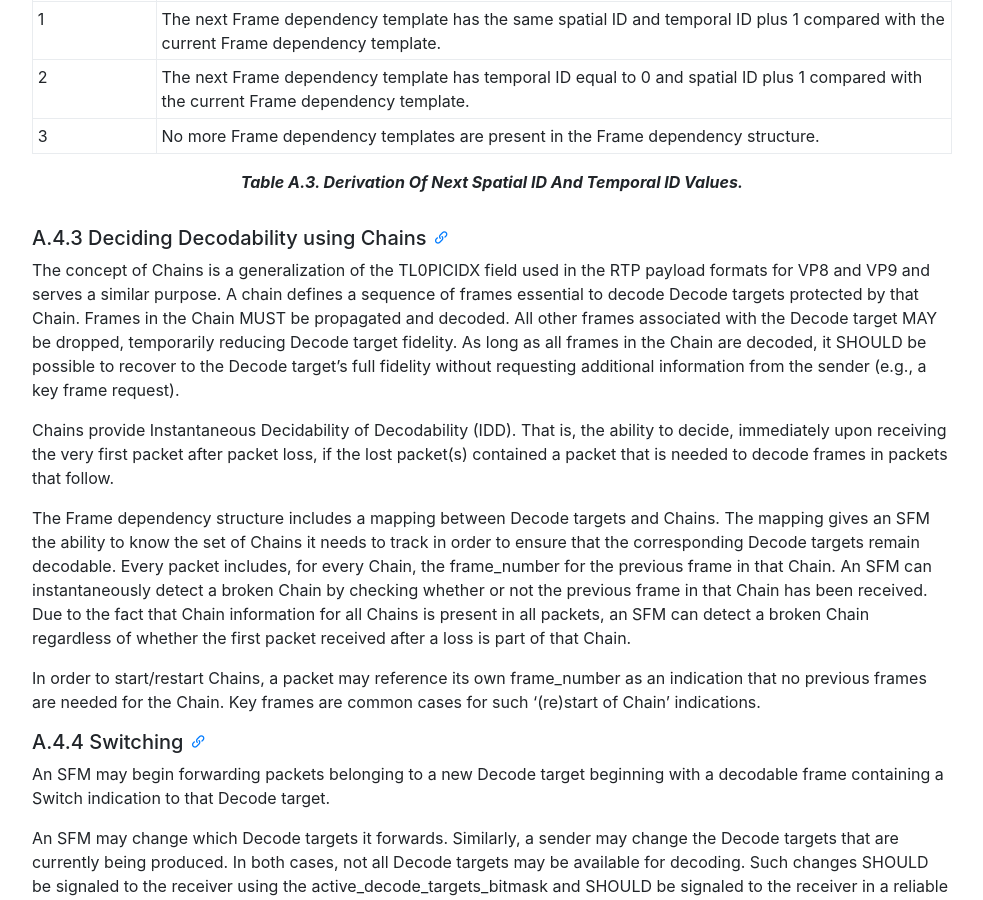
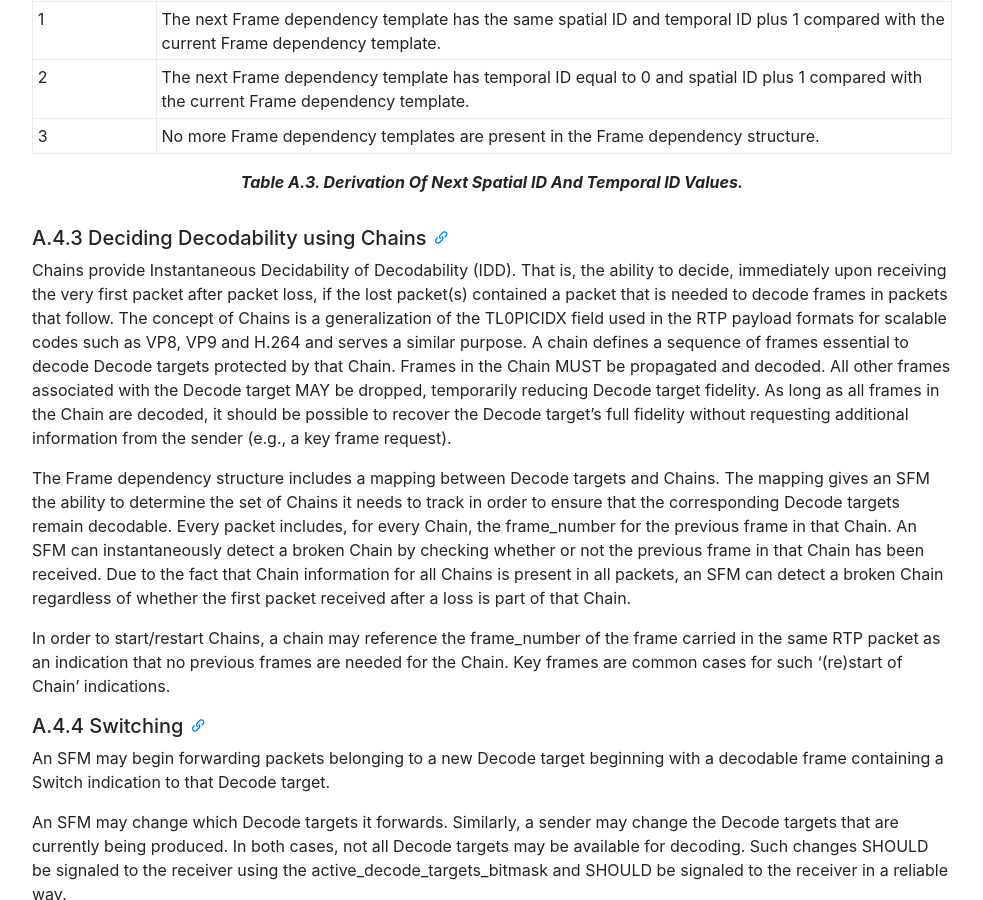
Before and after one commit to AOMediaCodec/av1-rtp-spec, a Jekyll site: the page built from index.md, in a window 1280 px wide and 900 px high, scrolled down 29285 px. Shown: the whole window, without its empty margins (53-1036 px from the left). Built offline with Jekyll 4.4.1, drawn with Linux system fonts in a browser that asks for light colours; nearby versions of some CDN libraries.

Commit message:
Update av1-rtp-spec.md

```diff
--- a/av1-rtp-spec.md
+++ b/av1-rtp-spec.md
@@ -1093,13 +1093,11 @@ Table A.3. Derivation Of Next Spatial ID And Temporal ID Values.
 
 ##### A.4.3 Deciding Decodability using Chains
 
-The concept of Chains is a generalization of the TL0PICIDX field used in the RTP payload formats for VP8 and VP9 and serves a similar purpose. A chain defines a sequence of frames essential to decode Decode targets protected by that Chain. Frames in the Chain MUST be propagated and decoded. All other frames associated with the Decode target MAY be dropped, temporarily reducing Decode target fidelity. As long as all frames in the Chain are decoded, it SHOULD be possible to recover to the Decode target’s full fidelity without requesting additional information from the sender (e.g., a key frame request).
+Chains provide Instantaneous Decidability of Decodability (IDD). That is, the ability to decide, immediately upon receiving the very first packet after packet loss, if the lost packet(s) contained a packet that is needed to decode frames in packets that follow. The concept of Chains is a generalization of the TL0PICIDX field used in the RTP payload formats for scalable codes such as VP8, VP9 and H.264 and serves a similar purpose. A chain defines a sequence of frames essential to decode Decode targets protected by that Chain. Frames in the Chain MUST be propagated and decoded. All other frames associated with the Decode target MAY be dropped, temporarily reducing Decode target fidelity. As long as all frames in the Chain are decoded, it should be possible to recover the Decode target’s full fidelity without requesting additional information from the sender (e.g., a key frame request).
 
-Chains provide Instantaneous Decidability of Decodability (IDD). That is, the ability to decide, immediately upon receiving the very first packet after packet loss, if the lost packet(s) contained a packet that is needed to decode frames in packets that follow.
+The Frame dependency structure includes a mapping between Decode targets and Chains. The mapping gives an SFM the ability to determine the set of Chains it needs to track in order to ensure that the corresponding Decode targets remain decodable. Every packet includes, for every Chain, the frame_number for the previous frame in that Chain. An SFM can instantaneously detect a broken Chain by checking whether or not the previous frame in that Chain has been received. Due to the fact that Chain information for all Chains is present in all packets, an SFM can detect a broken Chain regardless of whether the first packet received after a loss is part of that Chain.
 
-The Frame dependency structure includes a mapping between Decode targets and Chains. The mapping gives an SFM the ability to know the set of Chains it needs to track in order to ensure that the corresponding Decode targets remain decodable. Every packet includes, for every Chain, the frame_number for the previous frame in that Chain. An SFM can instantaneously detect a broken Chain by checking whether or not the previous frame in that Chain has been received. Due to the fact that Chain information for all Chains is present in all packets, an SFM can detect a broken Chain regardless of whether the first packet received after a loss is part of that Chain.
-
-In order to start/restart Chains, a packet may reference its own frame_number as an indication that no previous frames are needed for the Chain. Key frames are common cases for such '(re)start of Chain' indications.
+In order to start/restart Chains, a chain may reference the frame_number of the frame carried in the same RTP packet as an indication that no previous frames are needed for the Chain. Key frames are common cases for such '(re)start of Chain' indications.
 
 ##### A.4.4 Switching
 
```
